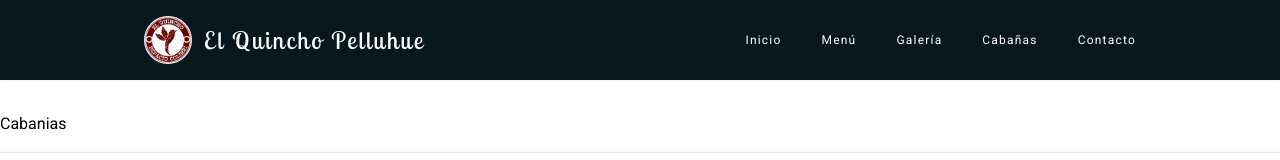
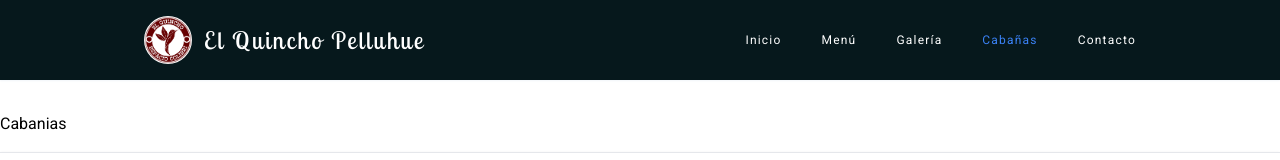
Before and after one commit to coderito/quincho_pelluhue, a Next.js app: page /casas in a window 1280 px wide. Shown: the top 160 px of the page. Built offline with nearby package versions, Linux system fonts and the light colour scheme.

Commit message:
arreglando error  de estilos

```diff
--- a/src/app/components/Navbar.jsx
+++ b/src/app/components/Navbar.jsx
@@ -24,7 +24,7 @@ export default function Navbar() {
   const pathname = usePathname();
 
   const estilosNavegacion =
-    "block cursor-pointer py-2 pl-3 pr-4 text-white bg-blue-700 rounded md:bg-transparent text-blue-700 md:p-0";
+    "block hover:underline cursor-pointer py-2 pl-3 pr-4 text-white bg-blue-700 rounded md:bg-transparent hover:text-blue-300 md:p-0";
 
   return (
     <>
@@ -74,8 +74,8 @@ export default function Navbar() {
                 <a
                   className={
                     pathname === "/"
-                      ? estilosNavegacion
-                      : "hover:text-blue-500 text-white cursor-pointer"
+                      ? "text-blue-500 cursor-pointer"
+                      : estilosNavegacion
                   }
                   aria-current="page"
                   onClick={() => router.push("/")}
@@ -87,8 +87,8 @@ export default function Navbar() {
                 <a
                   className={
                     pathname === "/menu"
-                      ? estilosNavegacion
-                      : "hover:text-blue-500 text-white cursor-pointer"
+                    ? "text-blue-500 cursor-pointer"
+                    : estilosNavegacion
                   }
                   onClick={() => router.push("/menu")}
                 >
@@ -99,8 +99,8 @@ export default function Navbar() {
                 <a
                   className={
                     pathname === "/galeria"
-                      ? estilosNavegacion
-                      : "hover:text-blue-500 text-white cursor-pointer"
+                    ? "text-blue-500 cursor-pointer"
+                    : estilosNavegacion
                   }
                   onClick={() => router.push("/galeria")}
                 >
@@ -111,8 +111,8 @@ export default function Navbar() {
                 <a
                   className={
                     pathname === "/casas"
-                      ? estilosNavegacion
-                      : "hover:text-blue-500 text-white cursor-pointer"
+                    ? "text-blue-500 cursor-pointer"
+                    : estilosNavegacion
                   }
                   onClick={() => router.push("/casas")}
                 >
@@ -122,8 +122,8 @@ export default function Navbar() {
                 <a
                   className={
                     pathname === "/contacto"
-                      ? estilosNavegacion
-                      : "hover:text-blue-500 text-white cursor-pointer"
+                     ? "text-blue-500 cursor-pointer"
+                      : estilosNavegacion
                   }
                   onClick={() => router.push("/contacto")}
                 >
```
